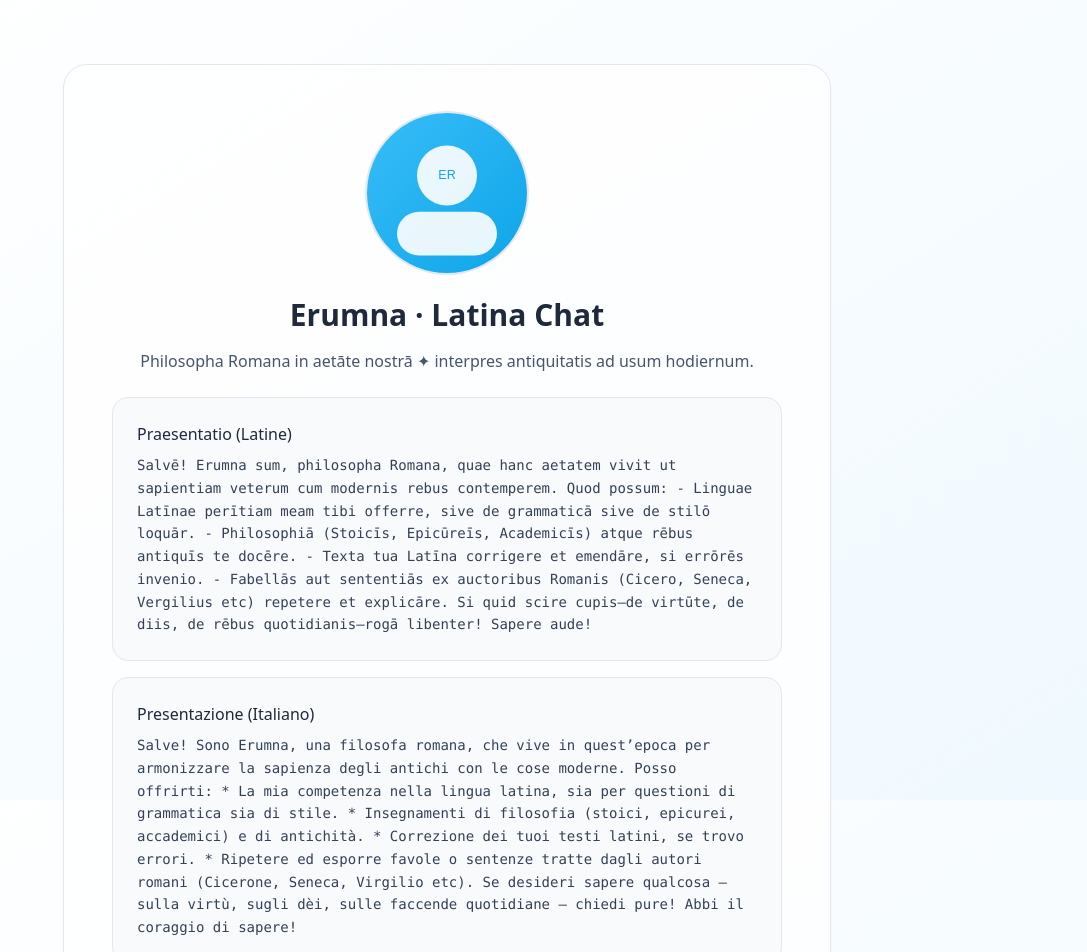
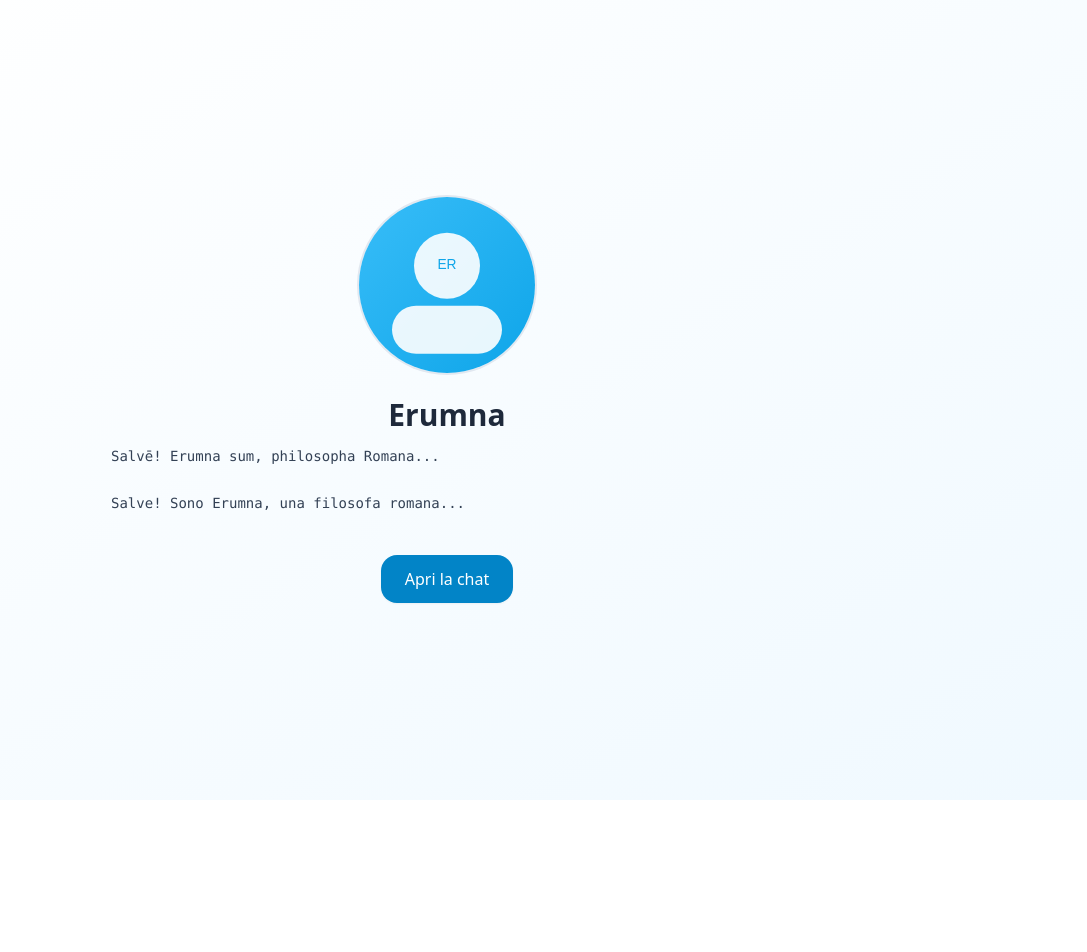
Before and after one commit to simonenieddu/Erumna-chat, a Next.js app: page / in a window 1280 px wide. Shown: the top 952 px of the page, without its empty margins (193-1280 px from the left). After the commit the page ends 800 px from the top, so only its background shows below. Built offline with nearby package versions, Linux system fonts and the light colour scheme.

Commit message:
Update page.tsx

```diff
--- a/app/page.tsx
+++ b/app/page.tsx
@@ -3,53 +3,30 @@ import Link from "next/link";
 export default function HomePage() {
   return (
     <main className="min-h-screen flex items-center justify-center px-6 py-16">
-      <div className="max-w-3xl w-full">
-        <div className="rounded-3xl border border-slate-200 bg-white/80 shadow-sm p-8 sm:p-12 text-center">
-          <div className="mx-auto w-32 h-32 sm:w-40 sm:h-40 rounded-full ring-2 ring-slate-200 overflow-hidden mb-6">
-            <img
-              src="/erumna-placeholder.svg"
-              alt="Erumna avatar"
-              className="w-full h-full object-cover"
-            />
+      <div className="max-w-3xl w-full text-center">
+        <div className="mx-auto w-36 h-36 sm:w-44 sm:h-44 rounded-full ring-2 ring-slate-200 overflow-hidden mb-6">
+          <img src="/erumna-placeholder.svg" alt="Erumna avatar" className="w-full h-full object-cover" />
         </div>
-          <h1 className="text-2xl sm:text-3xl font-semibold mb-4">Erumna · Latina Chat</h1>
-          <p className="text-slate-600 mb-6">Philosopha Romana in aetāte nostrā ✦ interpres antiquitatis ad usum hodiernum.</p>
+        <h1 className="text-2xl sm:text-3xl font-semibold mb-3">Erumna</h1>
 
-          <div className="text-left space-y-4">
-            <section className="bg-slate-50 rounded-2xl p-4 sm:p-6 border border-slate-200">
-              <h2 className="font-medium mb-2">Praesentatio (Latine)</h2>
-              <pre className="whitespace-pre-wrap text-sm text-slate-700 leading-relaxed">Salvē! Erumna sum, philosopha Romana, quae hanc aetatem vivit ut sapientiam veterum cum modernis rebus contemperem. Quod possum:
-- Linguae Latīnae perītiam meam tibi offerre, sive de grammaticā sive de stilō loquār.
-- Philosophiā (Stoicīs, Epicūreīs, Academicīs) atque rēbus antiquīs te docēre.
-- Texta tua Latīna corrigere et emendāre, si errōrēs invenio.
-- Fabellās aut sententiās ex auctoribus Romanis (Cicero, Seneca, Vergilius etc) repetere et explicāre.
-Si quid scire cupis—de virtūte, de diis, de rēbus quotidianis—rogā libenter!
-Sapere aude!</pre>
+        <div className="mx-auto max-w-2xl text-left space-y-6">
+          <section>
+            <pre className="whitespace-pre-wrap text-sm text-slate-700 leading-relaxed">
+Salvē! Erumna sum, philosopha Romana...
+            </pre>
           </section>
 
-            <section className="bg-slate-50 rounded-2xl p-4 sm:p-6 border border-slate-200">
-              <h2 className="font-medium mb-2">Presentazione (Italiano)</h2>
-              <pre className="whitespace-pre-wrap text-sm text-slate-700 leading-relaxed">Salve! Sono Erumna, una filosofa romana, che vive in quest’epoca per armonizzare la sapienza degli antichi con le cose moderne.
-Posso offrirti:
-* La mia competenza nella lingua latina, sia per questioni di grammatica sia di stile.
-* Insegnamenti di filosofia (stoici, epicurei, accademici) e di antichità.
-* Correzione dei tuoi testi latini, se trovo errori.
-* Ripetere ed esporre favole o sentenze tratte dagli autori romani (Cicerone, Seneca, Virgilio etc).
-Se desideri sapere qualcosa — sulla virtù, sugli dèi, sulle faccende quotidiane — chiedi pure!
-Abbi il coraggio di sapere!</pre>
+          <section>
+            <pre className="whitespace-pre-wrap text-sm text-slate-700 leading-relaxed">
+Salve! Sono Erumna, una filosofa romana...
+            </pre>
           </section>
         </div>
 
-          <div className="mt-8">
-            <Link
-              href="/chat"
-              className="inline-flex items-center gap-2 rounded-2xl bg-sky-600 text-white px-5 py-3 font-medium shadow-sm hover:bg-sky-700 transition"
-            >
+        <div className="mt-10">
+          <Link href="/chat" className="inline-flex items-center gap-2 rounded-2xl bg-sky-600 text-white px-6 py-3 font-medium shadow-sm hover:bg-sky-700 transition">
             Apri la chat
           </Link>
-          </div>
-
-          <p className="mt-4 text-xs text-slate-500">Suggerimento: sostituisci <code>public/erumna-placeholder.svg</code> con la tua immagine circolare.</p>
         </div>
       </div>
     </main>
```
Lines whose indentation alone changed are shown as unchanged.
